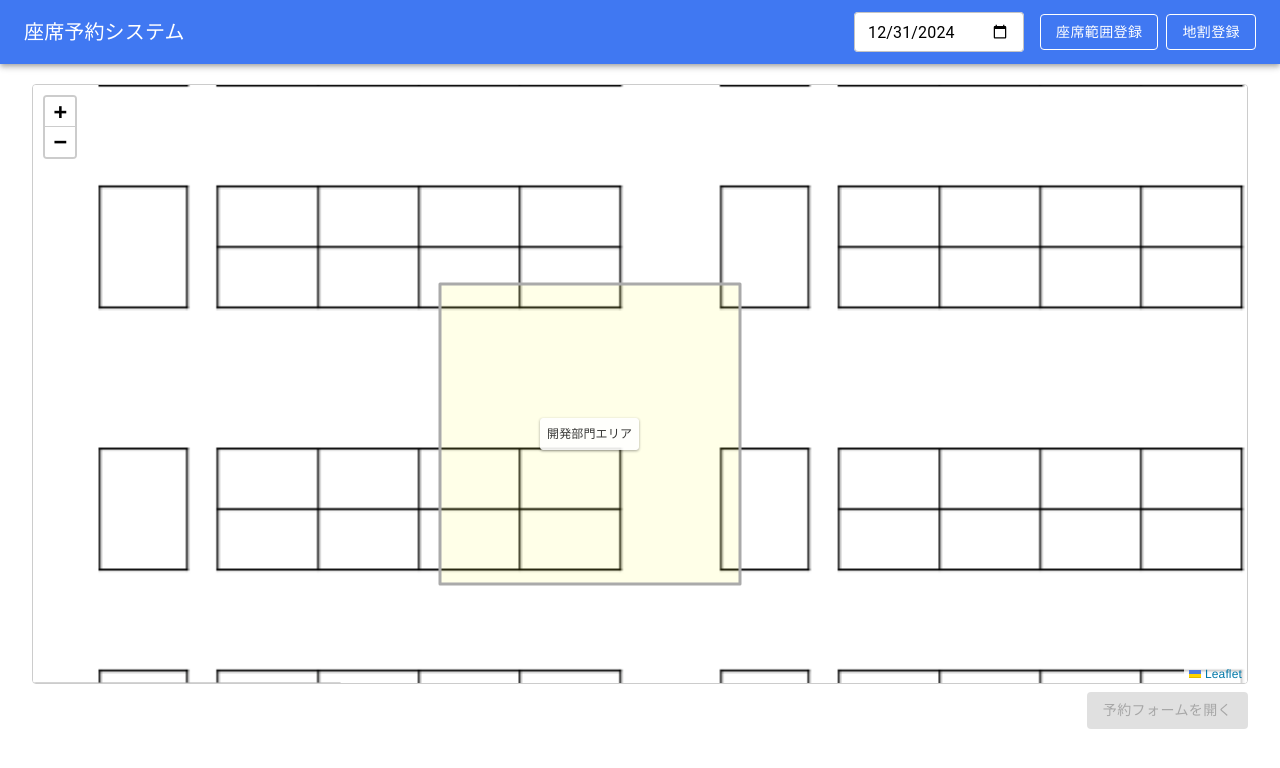
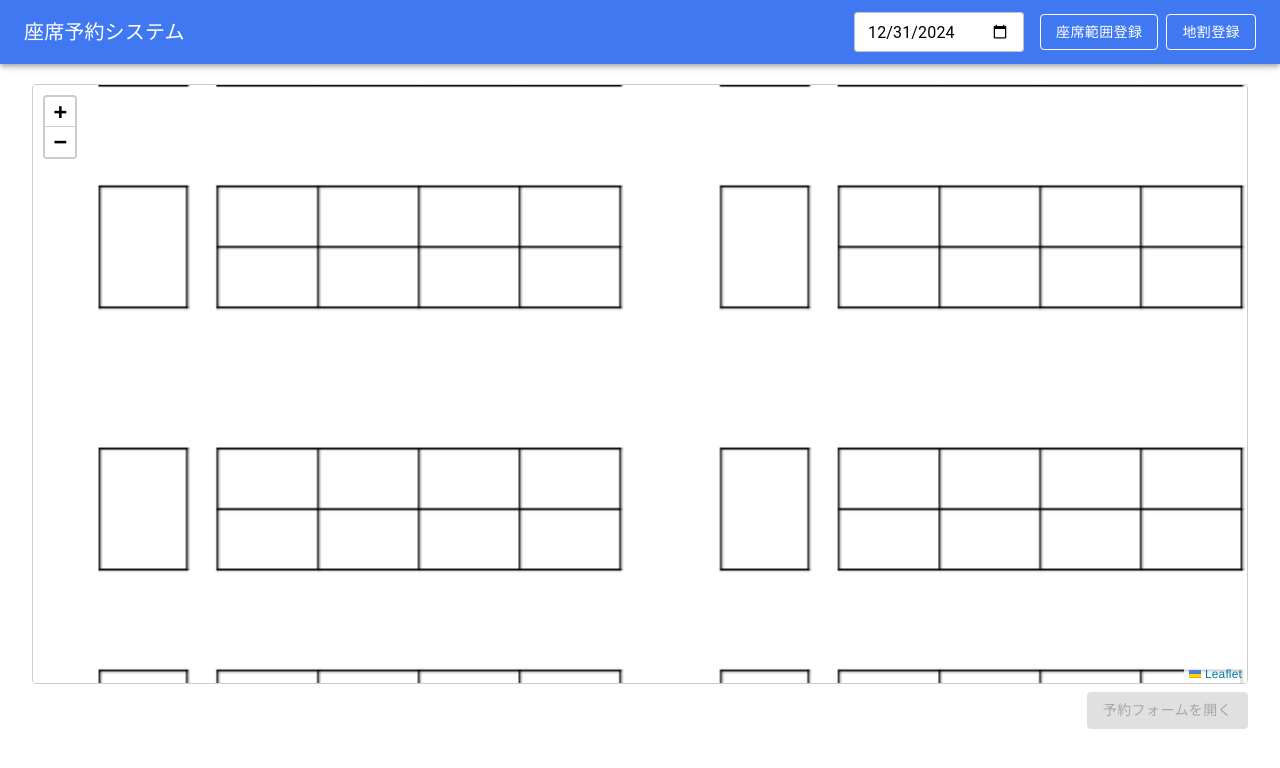
Before and after one commit to shuyossy/seat-reservation-sample, a React (Create React App) app: page / in a window 1280 px wide. Shown: the top 768 px of the page. Built offline with nearby package versions, Linux system fonts and the light colour scheme.

Commit message:
chore: ui修正

```diff
--- a/public/index.html
+++ b/public/index.html
@@ -1,20 +1,20 @@
 <!DOCTYPE html>
-<html lang="en">
+<html lang="ja">
   <head>
     <meta charset="utf-8" />
-    <link rel="icon" href="%PUBLIC_URL%/favicon.ico" />
+    <!-- <link rel="icon" href="%PUBLIC_URL%/favicon.ico" /> -->
     <meta name="viewport" content="width=device-width, initial-scale=1" />
     <meta name="theme-color" content="#000000" />
-    <meta
+    <!-- <meta
       name="description"
       content="Web site created using create-react-app"
-    />
-    <link rel="apple-touch-icon" href="%PUBLIC_URL%/logo192.png" />
+    /> -->
+    <!-- <link rel="apple-touch-icon" href="%PUBLIC_URL%/logo192.png" /> -->
     <!--
       manifest.json provides metadata used when your web app is installed on a
       user's mobile device or desktop. See https://developers.google.com/web/fundamentals/web-app-manifest/
     -->
-    <link rel="manifest" href="%PUBLIC_URL%/manifest.json" />
+    <!-- <link rel="manifest" href="%PUBLIC_URL%/manifest.json" /> -->
     <!--
       Notice the use of %PUBLIC_URL% in the tags above.
       It will be replaced with the URL of the `public` folder during the build.
--- a/src/components/MapView.js
+++ b/src/components/MapView.js
@@ -289,12 +289,15 @@ export default function MapView({
 
         const color = seatFillColor(seat, disp);
         const tooltipContent = getSeatTooltipContent(seat);
+        const rectPathOption = seatRegistrationMode
+            ? { color: 'blue', dashArray: '4,4', fill: false }
+            : { color: 'transparent', fill: true, dashArray: null, fillColor: color, fillOpacity: color === 'transparent' ? 0.3 : 0.3 };
 
         return (
           <Rectangle
             key={`seat-${seat.id}`}
             bounds={rectBounds(disp.x, disp.y, disp.width, disp.height)}
-            pathOptions={{color:'transparent', fillColor:color, fillOpacity: color==='transparent'? 0:0.3}}
+            pathOptions={rectPathOption}
             eventHandlers={{
               click: () => handleSeatClick(seat)
             }}
--- a/src/services/api.js
+++ b/src/services/api.js
@@ -11,11 +11,8 @@ for (let i = 1; i <= 74; i++) {
 let reservations = [];
 // reservationsには予約情報を格納します。{id, seatId, date, name, department}等を保持します。
 
-let infoOverlays = [
-  // infoOverlaysには情報領域(地割)データを保持します。
-  { id: 1, name: "総務本部領域", x: 50, y: 50, width: 200, height: 100 },
-  { id: 2, name: "開発部門エリア", x: 300, y: 200, width: 150, height: 150 }
-];
+let infoOverlays = [];
+// infoOverlaysには情報領域(地割)データを保持します。
 
 export async function getSeats() {
   // 全座席一覧を取得して返す
```
